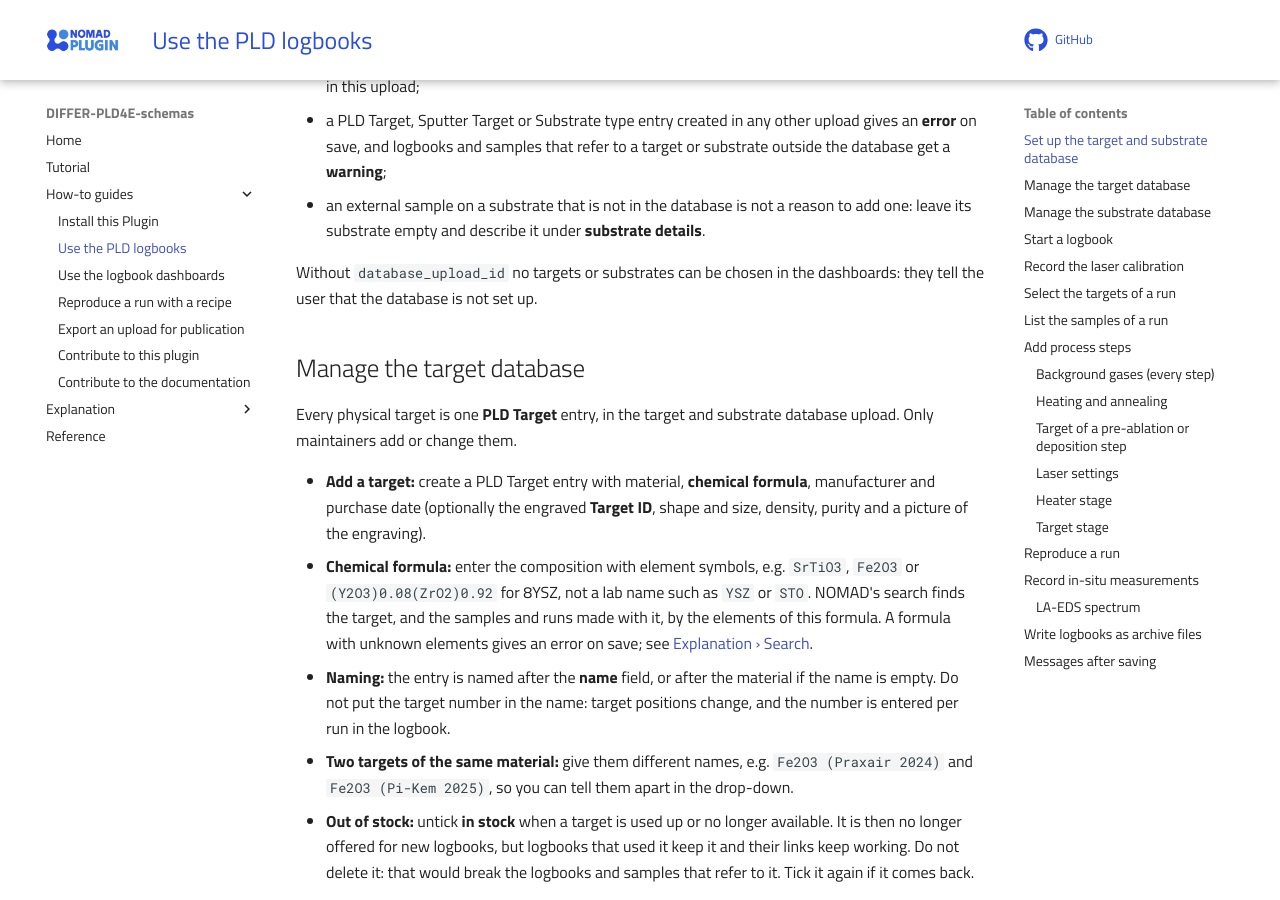
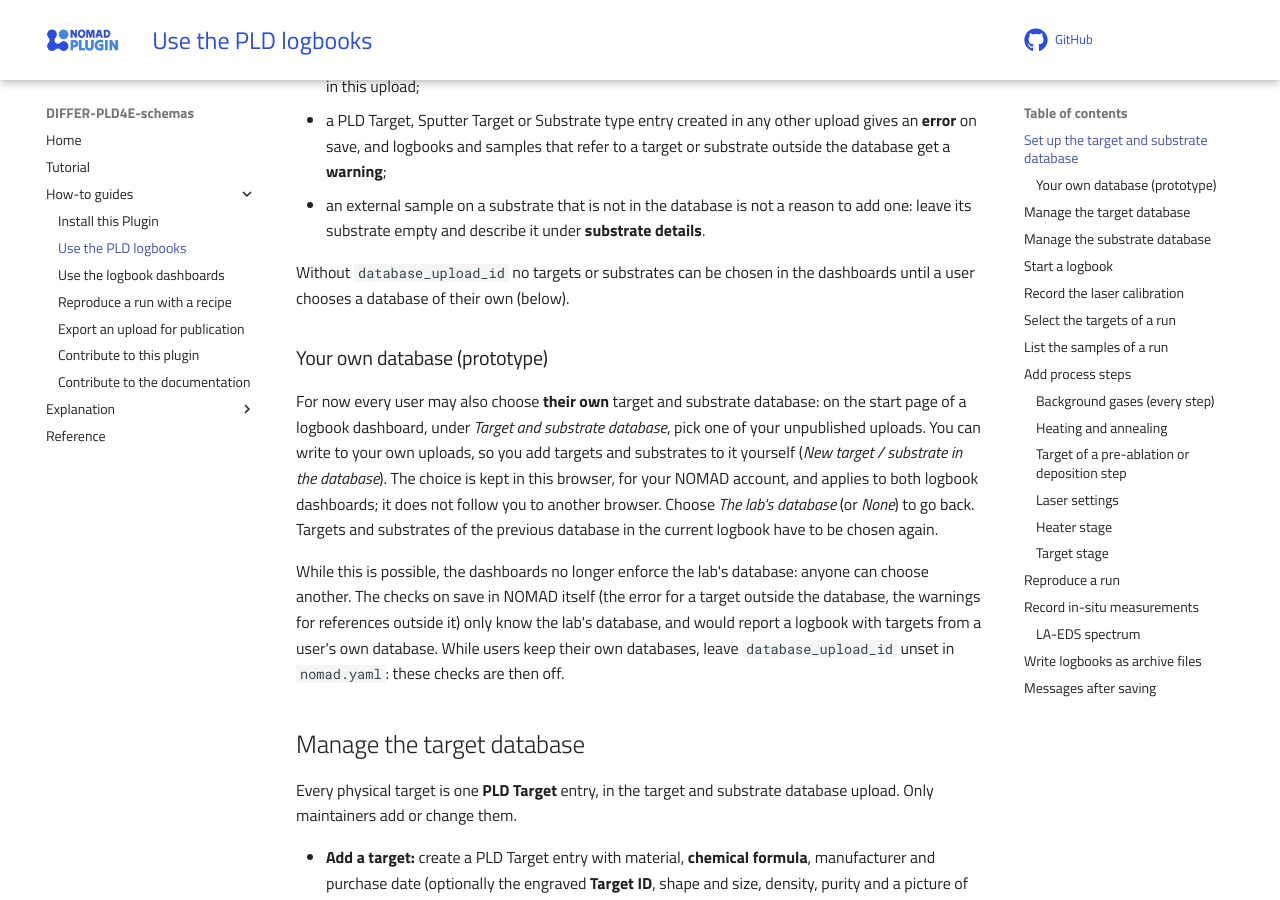
Before and after one commit to timval-differ/differ-pld4energy-schemas, an MkDocs documentation site: the page built from docs/how_to/use_this_plugin.md, in a window 1280 px wide and 900 px high, scrolled down 982 px. Built offline with MkDocs 1.6.1 and Material for MkDocs 9.7.7, drawn with Linux system fonts in a browser that asks for light colours; comment, search, counter and statistics services are not loaded.

Commit message:
Let each user choose their own target and substrate database
For prototyping, users should not depend on the one lab-wide database
upload set in nomad.yaml: anyone may pick one of their own uploads as
the database and add targets and substrates to it themselves.

The choice is kept in the browser per NOMAD user and shared by both
logbook dashboards. On the page it replaces the spec's
database_upload_id, so the rules and target lists follow it, and it is
sent with every save so the server checks against the same upload.
Without a choice the lab's database still applies. NOMAD's own save
checks only know nomad.yaml; the docs say to leave it unset meanwhile.

Bump the version to 0.6.0.

Co-Authored-By: Claude Opus 5.5 <noreply@anthropic.com>

```diff
--- a/docs/how_to/use_this_plugin.md
+++ b/docs/how_to/use_this_plugin.md
@@ -47,7 +47,26 @@ From then on:
   **substrate details**.
 
 Without `database_upload_id` no targets or substrates can be chosen in the
-dashboards: they tell the user that the database is not set up.
+dashboards until a user chooses a database of their own (below).
+
+### Your own database (prototype)
+
+For now every user may also choose **their own** target and substrate
+database: on the start page of a logbook dashboard, under *Target and
+substrate database*, pick one of your unpublished uploads. You can write to
+your own uploads, so you add targets and substrates to it yourself (*New
+target / substrate in the database*). The choice is kept in this browser, for
+your NOMAD account, and applies to both logbook dashboards; it does not follow
+you to another browser. Choose *The lab's database* (or *None*) to go back.
+Targets and substrates of the previous database in the current logbook have to
+be chosen again.
+
+While this is possible, the dashboards no longer enforce the lab's database:
+anyone can choose another. The checks on save in NOMAD itself (the error for a
+target outside the database, the warnings for references outside it) only know
+the lab's database, and would report a logbook with targets from a user's own
+database. While users keep their own databases, leave `database_upload_id`
+unset in `nomad.yaml`: these checks are then off.
 
 ## Manage the target database
 
--- a/pyproject.toml
+++ b/pyproject.toml
@@ -15,7 +15,7 @@ classifiers = [
 ]
 name = "differ_pld4e_schemas"
 description = "NOMAD schemas and the PLD and sputter logbook dashboards of the PLD4Energy lab at DIFFER"
-version = "0.5.0"
+version = "0.6.0"
 readme = "README.md"
 requires-python = ">=3.11"
 authors = [
```
Also changed, not shown: docs/explanation/plugin_structure.md (+2 -1 lines), docs/how_to/install_this_plugin.md (+1 -1 lines), docs/how_to/use_the_dashboard.md (+3 -0 lines), src/differ_pld4e_schemas/dashboards/common/static/app.js (+97 -5 lines), 2 other files.
